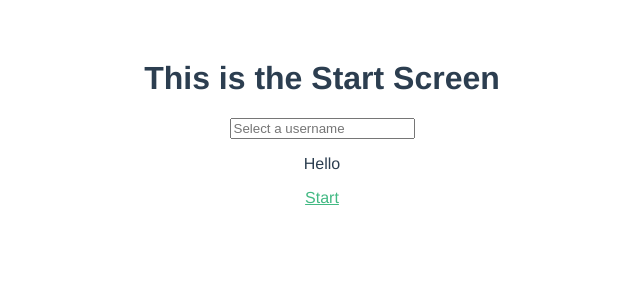
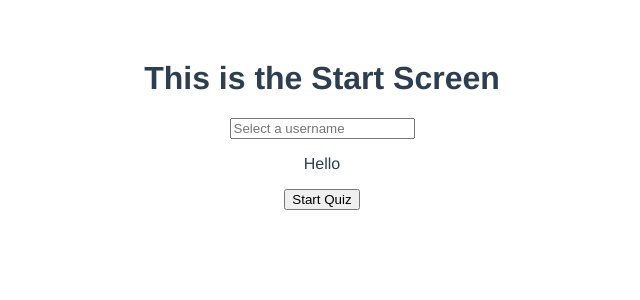
Before and after one commit to StianOkland/trivia-game-vuejs, a Vue app in the folder vue-trivia-game/: page / in a window 1280 px wide. Shown: the top 300 px of the page, without its empty margins (318-958 px from the left). Built offline with nearby package versions, Linux system fonts and the light colour scheme.

Commit message:
FIX: Dynamic Routes and button to navigate to Question Screen

```diff
--- a/vue-trivia-game/src/components/StartScreen.vue
+++ b/vue-trivia-game/src/components/StartScreen.vue
@@ -1,15 +1,28 @@
 <script setup>
 import { ref } from 'vue'
+import { useRouter } from 'vue-router'
+
+const router = useRouter()
+
+const startQuiz = () => {
+    router.push({
+        name: 'Questions',
+    })
+}
 
 let username = ref('')
 
 </script>
 
 <template>
-    <h1>This is the Start Screen</h1>
-    <input v-model="username" placeholder="Select a username">
-    <p> Hello {{username}} </p>
-    <router-link :to="{ name: 'Questions' }" tag="button"> Start </router-link>
+    <div>
+        <h1>This is the Start Screen</h1>
+        <input v-model="username" placeholder="Select a username">
+        <p> Hello {{username}} </p>
+
+        <button @click="startQuiz"> Start Quiz </button>
+    </div>
+
 </template>
 
 <style scoped>
```
Also changed, not shown: vue-trivia-game/src/router.js (+4 -5 lines).
